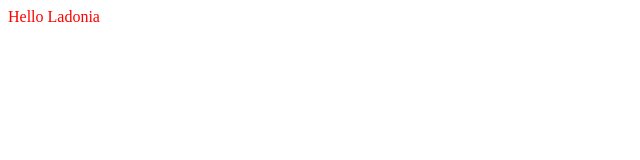
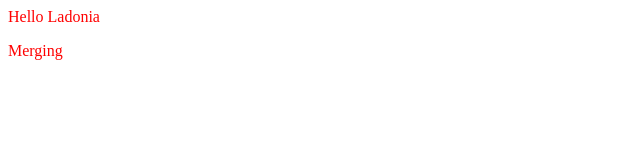
Before and after one commit to kckhafra/Thinkful, a plain HTML site: page index.html in a window 1280 px wide. Shown: the full height of the page, 0-640 px from the left. Drawn offline with Linux system fonts and the light colour scheme.

Commit message:
Update index.html

```diff
--- a/index.html
+++ b/index.html
@@ -5,5 +5,6 @@
     </head>
     <body>
         <p>Hello Ladonia</p>
+        <p>Merging</p>
     </body>
 </html>
```
